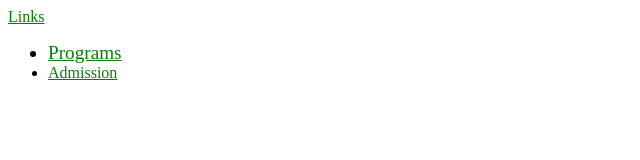
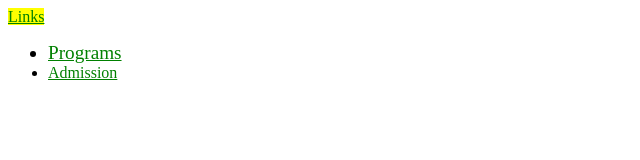
Before and after one commit to fluffybrownie99/acit1620week6, a plain HTML site: page index.html in a window 1280 px wide. Shown: the full height of the page, 0-640 px from the left. Drawn offline with Linux system fonts and the light colour scheme.

Commit message:
adds yellow background to bcit homepage hyperlink text

```diff
--- a/css/stylesheet.css
+++ b/css/stylesheet.css
@@ -21,3 +21,6 @@ ul > li:first-child {
     font-style:bold;
     font-size:120%;
 }
+[title="BCIT homepage"] {
+    background-color: yellow;
+}
```
